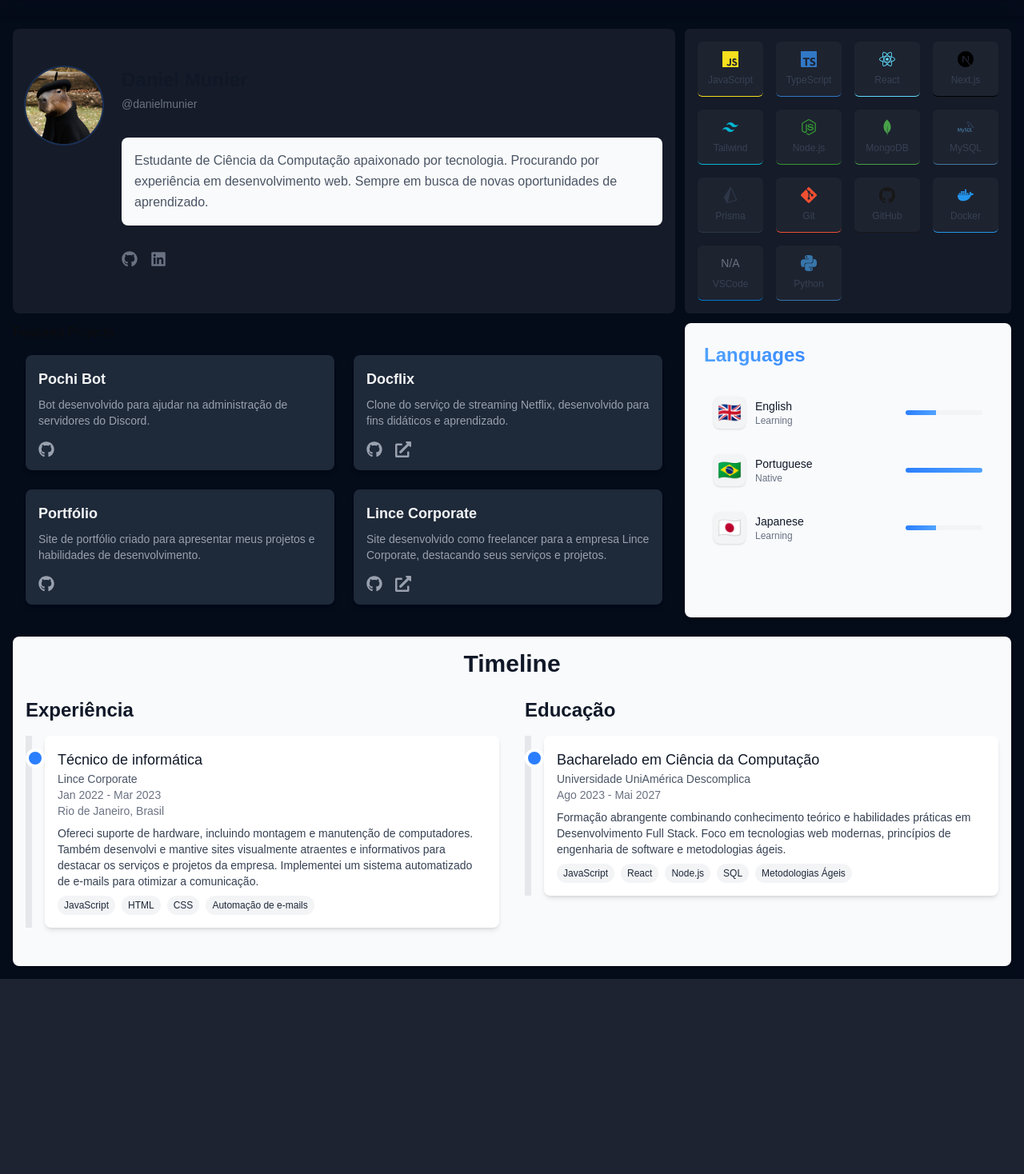
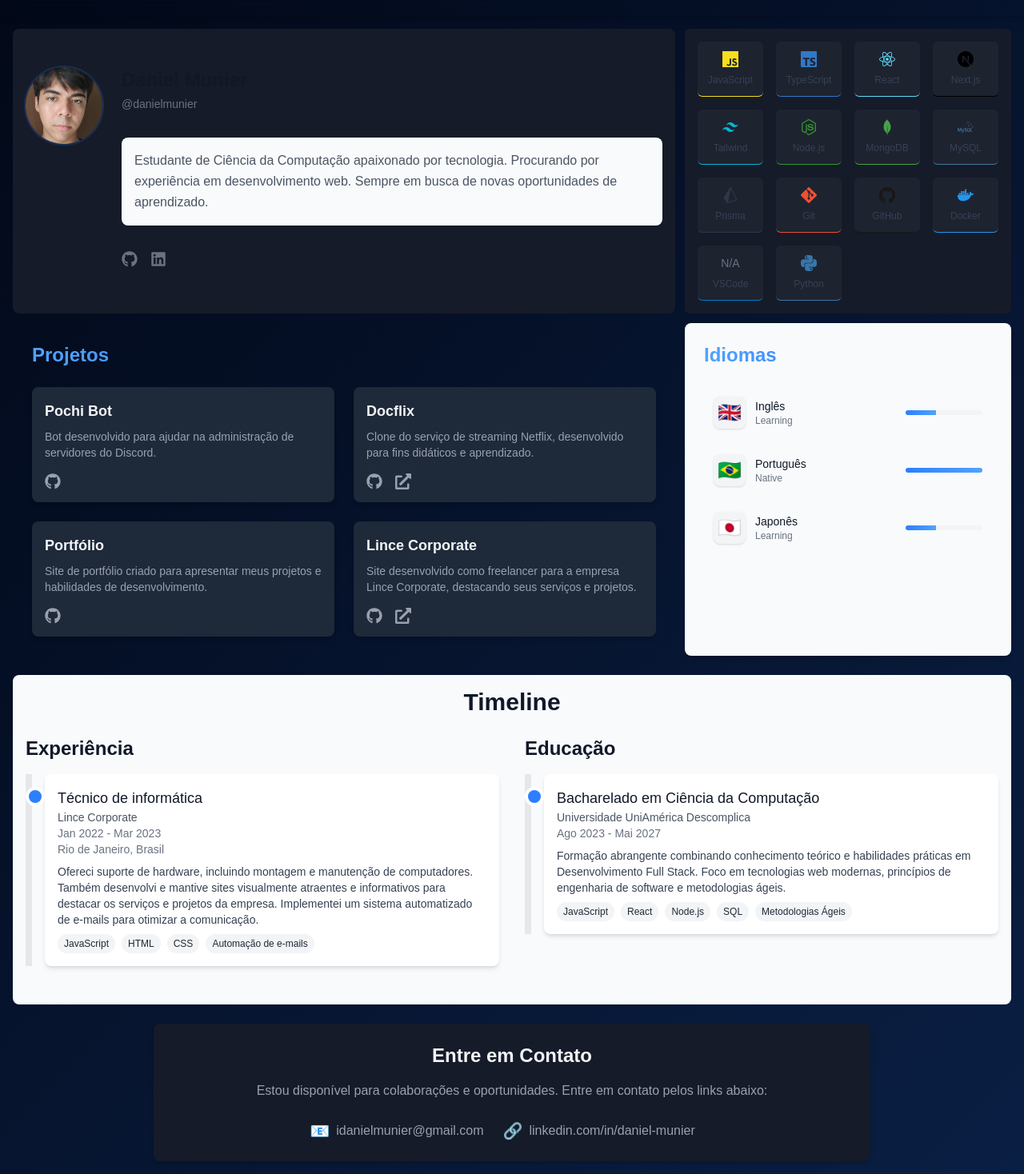
Before and after one commit to danielmunier/portfolio, a Next.js app: page / in a window 1280 px wide. Shown: the part 44-1512 px from the top of the page at 80% size. Before the commit the page ends 1268 px from the top, so only its background shows below. Built offline with nearby package versions, Linux system fonts and the light colour scheme.

Commit message:
contact component

```diff
--- /dev/null
+++ b/app/components/Contact.tsx
@@ -0,0 +1,41 @@
+const Contact = () => {
+    return (
+        <div className="max-w-4xl mx-auto p-6 bg-component rounded-lg shadow-md">
+            <h2 className="text-2xl font-bold text-gray-100 mb-4 text-center">
+                Entre em Contato
+            </h2>
+            <p className="text-gray-400 text-center mb-6">
+                Estou disponível para colaborações e oportunidades. Entre em contato pelos links abaixo:
+            </p>
+            <div className="flex flex-col md:flex-row justify-center items-center gap-6">
+                <a
+                    href="mailto:idanielmunier@gmail.com"
+                    className="flex items-center gap-2 text-gray-400 hover:text-blue-500 transition-colors"
+                    aria-label="Enviar e-mail"
+                >
+                    <span className="text-xl">📧</span>
+                    <span>idanielmunier@gmail.com</span>
+                </a>
+                <a
+                    href="https://linkedin.com/in/daniel-munier"
+                    target="_blank"
+                    rel="noopener noreferrer"
+                    className="flex items-center gap-2 text-gray-400 hover:text-blue-500 transition-colors"
+                    aria-label="Perfil no LinkedIn"
+                >
+                    <span className="text-xl">🔗</span>
+                    <span>linkedin.com/in/daniel-munier</span>
+                </a>
+
+                <a
+                    href="tel:+5511999999999"
+                    className="flex items-center gap-2 text-gray-400 hover:text-blue-500 transition-colors"
+                    aria-label="Ligar para mim"
+                >
+                </a>
+            </div>
+        </div>
+    );
+};
+
+export default Contact;
--- a/app/components/Languages.tsx
+++ b/app/components/Languages.tsx
@@ -7,9 +7,9 @@ interface Language {
 }
 
 const languages: Language[] = [
-  { name: 'English', level: 'Learning', flag: '🇬🇧' },
-  { name: 'Portuguese', level: 'Native', flag: '🇧🇷' },
-  { name: 'Japanese', level: 'Learning', flag: '🇯🇵' },
+  { name: 'Inglês', level: 'Learning', flag: '🇬🇧' },
+  { name: 'Português', level: 'Native', flag: '🇧🇷' },
+  { name: 'Japonês', level: 'Learning', flag: '🇯🇵' },
 ];
 
 interface LanguageCardProps {
@@ -33,7 +33,7 @@ const LanguageCard: React.FC<LanguageCardProps> = ({ language, index }) => (
         className="h-full bg-gradient-to-r from-blue-500 to-blue-400"
         style={{
           width: language.level === 'Native' ? '100%' :
-            language.level === 'Fluent' ? '90%' :
+            language.level === 'Fluent' ? '10%' :
               language.level === 'Learning' ? '40%' : '0%'
         }}
       />
@@ -45,7 +45,7 @@ const Languages: React.FC = () => {
   return (
     <div className="bg-[#F8FAFC] dark:bg-[#151B28] rounded-lg p-6 shadow-md">
       <h2 className="text-2xl font-bold bg-gradient-to-r from-blue-400 to-blue-600 bg-clip-text text-transparent mb-6">
-        Languages
+        Idiomas
       </h2>
       <div className="space-y-2">
         {languages.map((language, index) => (
--- a/app/components/Nav.tsx
+++ b/app/components/Nav.tsx
@@ -17,14 +17,12 @@ export default function Navbar() {
     <header className="sticky top-0 z-50 backdrop-blur-md shadow-md">
       <nav className="mx-auto max-w-6xl px-4 sm:px-6 lg:px-8">
         <div className="flex items-center justify-center h-16">
-          {/* Logo */}
           <div className="flex items-center">
             <Link href="/" className="text-3xl font-bold text-white">
 
             </Link>
           </div>
 
-          {/* Desktop Navigation */}
           <div className="hidden md:block">
             <div className="ml-10 flex items-baseline space-x-4">
               {navLinks.map((link) => (
--- a/app/components/ProjectsGrid.tsx
+++ b/app/components/ProjectsGrid.tsx
@@ -6,9 +6,12 @@ const ProjectsGrid = () => {
 
     return (
         <>
-            <div>
-                <h3>Featured Projects</h3>
-                <div className="grid grid-cols-1 sm:grid-cols-2 lg:grid-cols-3 xl:grid-cols-2 gap-6 p-4 dark:bg-[#151B28] rounded">
+            <div className="dark:bg-[#151B28] p-6 rounded">
+                <h2 className="text-2xl font-bold bg-gradient-to-r from-blue-400 to-blue-600 bg-clip-text text-transparent mb-6">
+                    Projetos
+                </h2>
+
+                <div className="grid grid-cols-1 sm:grid-cols-2 lg:grid-cols-3 xl:grid-cols-2 gap-6 rounded">
 
                     {
                         projects.map((project, index) => {
@@ -19,7 +22,7 @@ const ProjectsGrid = () => {
                                         description={project.description}
                                         repoLink={project.repoLink}
                                         liveDemoLink={project.liveDemoLink}
-                                        />
+                                    />
                                 </div>
                             )
                         })
--- a/app/components/Technologies.tsx
+++ b/app/components/Technologies.tsx
@@ -2,7 +2,6 @@ import * as Si from 'react-icons/si';
 import { skills } from "../data/skills";
 
 const Technologies = () => {
-    // Mapeia os ícones disponíveis no pacote react-icons/si
     const iconComponents: Record<string, React.ComponentType<{ className?: string }>> = {};
     Object.keys(Si).forEach(key => {
         iconComponents[key] = Si[key as keyof typeof Si];
--- a/app/globals.css
+++ b/app/globals.css
@@ -1,7 +1,7 @@
 @import "tailwindcss";
 
 :root {
-  --background: #020817e3;
+  --background: linear-gradient(135deg, #020817, #0a1f44);
   --foreground: #0D0D0D;
   --component: #151B28;
   --card: #1E2330;
--- a/app/page.tsx
+++ b/app/page.tsx
@@ -5,6 +5,7 @@ import About from "./components/About";
 import Navbar from "./components/Nav";
 import Timeline from "./components/Timeline";
 import Languages from "./components/Languages";
+import Contact from "./components/Contact";
 
 export default function Home() {
   return (
@@ -27,6 +28,7 @@ export default function Home() {
 
         </div>
           <Timeline/>
+          <Contact/>
       </div>
     </div>
   );
```
Also changed, not shown: app/assets/me.jpg.
